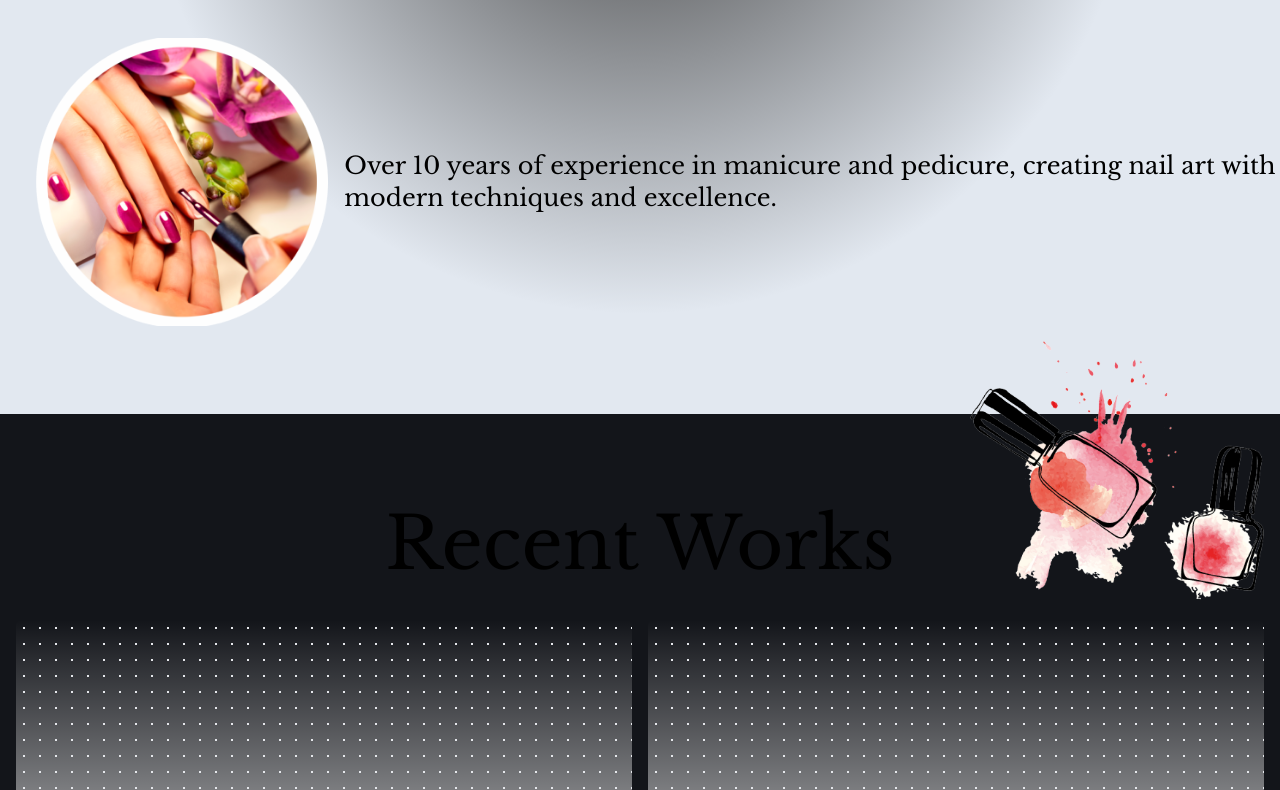
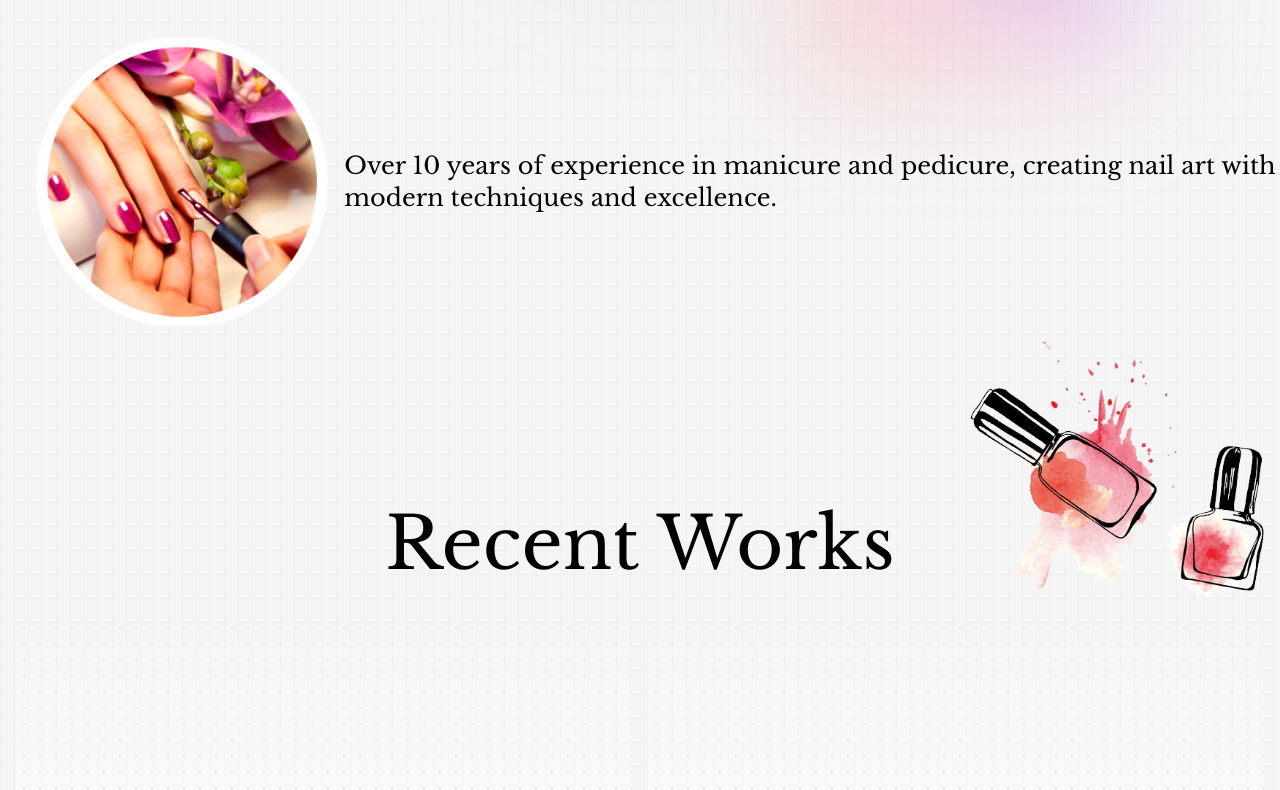
Before and after one commit to Alessandro1809/erling-nails, an Astro site: page / in a window 1280 px wide. Shown: the part 386-1176 px from the top of the page. Built offline with nearby package versions, Linux system fonts and the light colour scheme; Astro itself is replaced by a stand-in of ours; a web font is replaced by a local one.

Commit message:
agregando el Layout de vuelta a su origen

```diff
--- a/src/layouts/Layout.astro
+++ b/src/layouts/Layout.astro
@@ -22,14 +22,14 @@
 	</head>
 
 	<body>
-		<div class="absolute h-full w-full bg-slate-200"><div class="absolute bottom-0 left-0 right-0 top-0 bg-[radial-gradient(circle_500px_at_50%_200px,#3e3e3e,transparent)]">
+
+
+
+		<div class="absolute  -z-10 h-auto w-full bg-neutral-100 bg-[linear-gradient(to_right,#8080800a_1px,transparent_1px),linear-gradient(to_bottom,#8080800a_1px,transparent_1px)] bg-[size:14px_24px]"><div class="absolute left-0 right-0 top-0 -z-10 m-auto h-[310px] w-[310px] rounded-full bg-neutral-500 opacity-20 blur-[100px]">
+			</div>
 			<Header />
-
 			<slot />
-		</div></div>
-		<!-- <div class="absolute  -z-10 h-auto w-full bg-neutral-100 bg-[linear-gradient(to_right,#8080800a_1px,transparent_1px),linear-gradient(to_bottom,#8080800a_1px,transparent_1px)] bg-[size:14px_24px]"><div class="absolute left-0 right-0 top-0 -z-10 m-auto h-[310px] w-[310px] rounded-full bg-neutral-500 opacity-20 blur-[100px]">
-		</div> -->
-
+		</div>
 
 	</body>
 </html>
```
